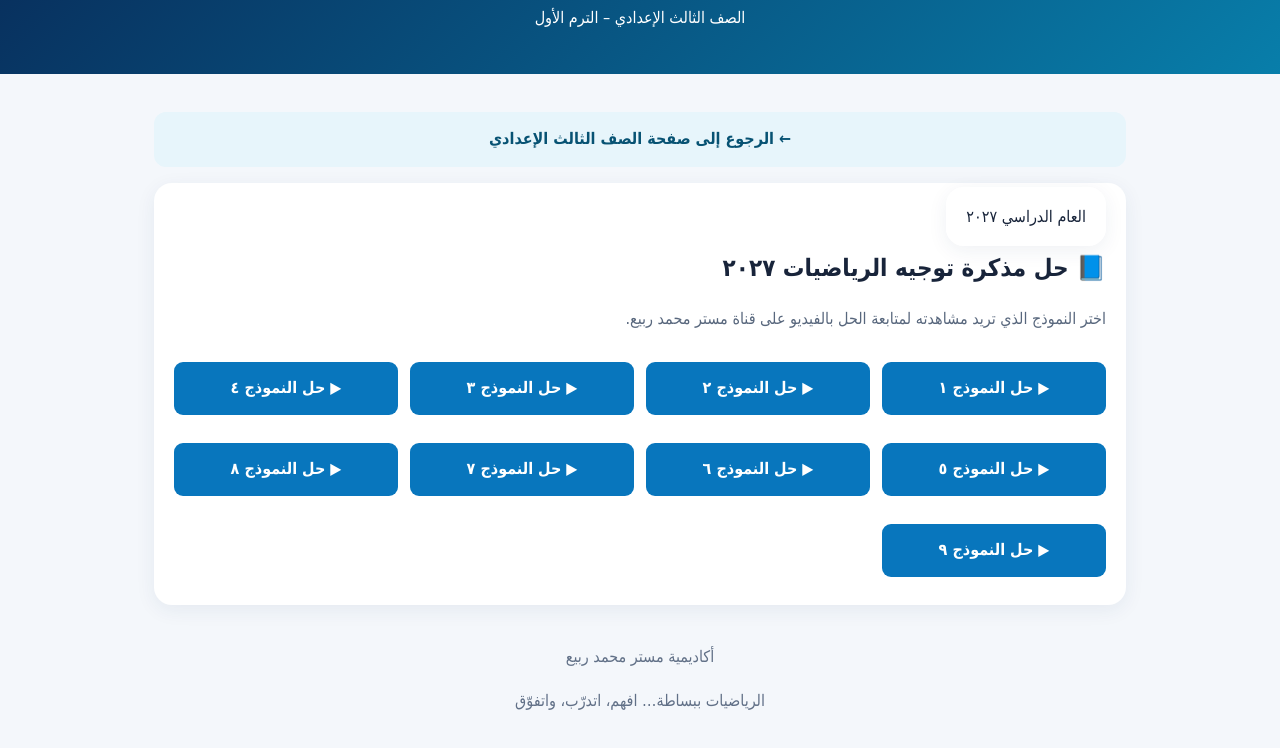
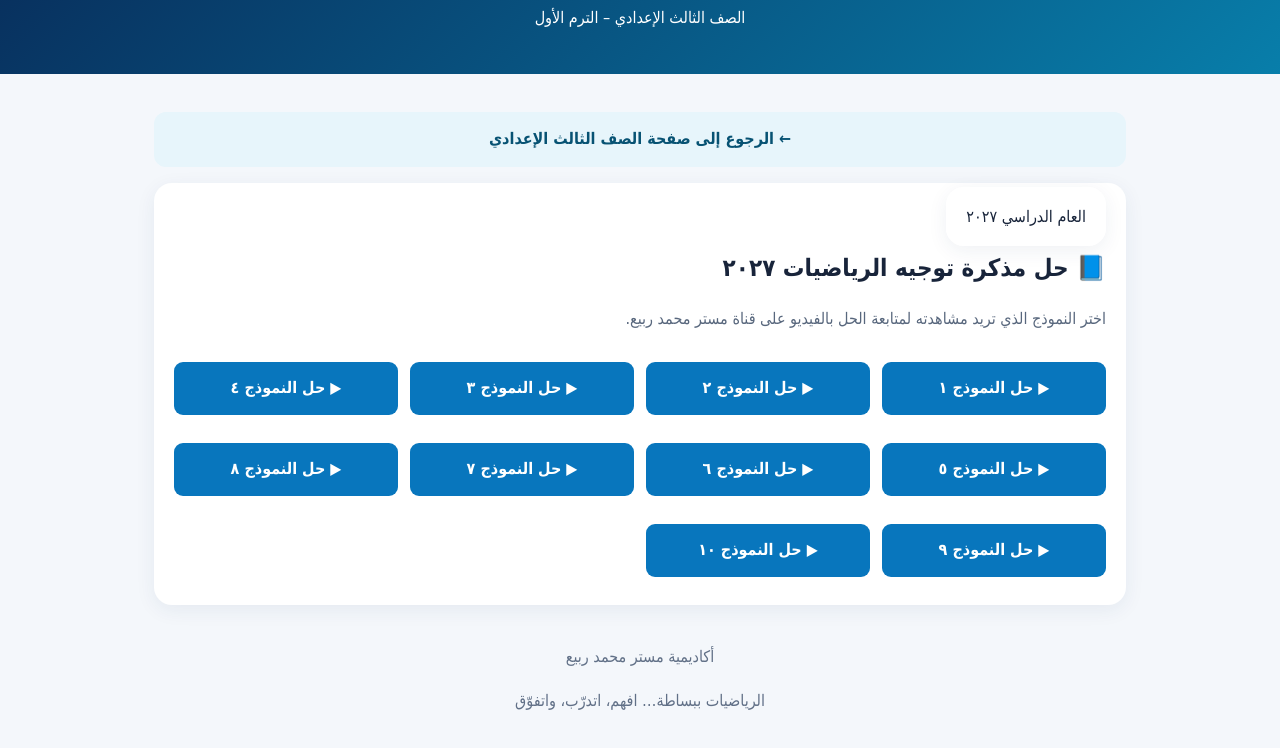
Before and after one commit to phnrabi-max/phnrabi-max.github.io, a plain HTML site: page grade3-directorate-2027.html in a window 1280 px wide. Shown: the part 110-858 px from the top of the page. Drawn offline with Linux system fonts and the light colour scheme.

Commit message:
Update grade3-directorate-2027.html

```diff
--- a/grade3-directorate-2027.html
+++ b/grade3-directorate-2027.html
@@ -1,4 +1,3 @@
-
 <!DOCTYPE html>
 <html lang="ar" dir="rtl">
 <head>
@@ -146,6 +145,14 @@ gtag('config', 'G-8JB3G7MD6C');
       ▶ حل النموذج ٩
     </a>
 
+    <!-- حل النموذج العاشر -->
+    <a class="btn"
+       href="https://youtu.be/GeG9ln0Rpl0"
+       target="_blank"
+       rel="noopener noreferrer">
+      ▶ حل النموذج ١٠
+    </a>
+
   </div>
 
 </section>
```
